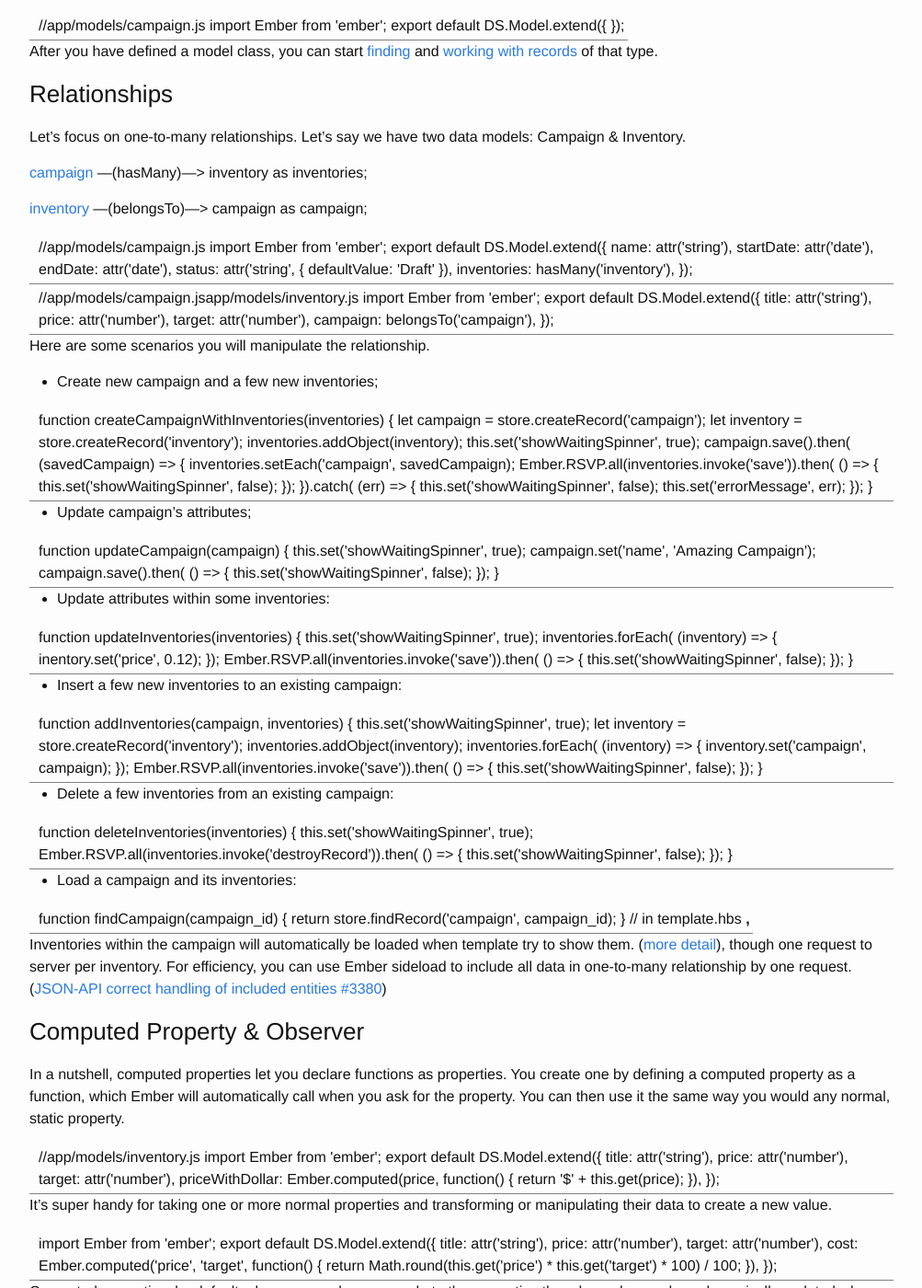
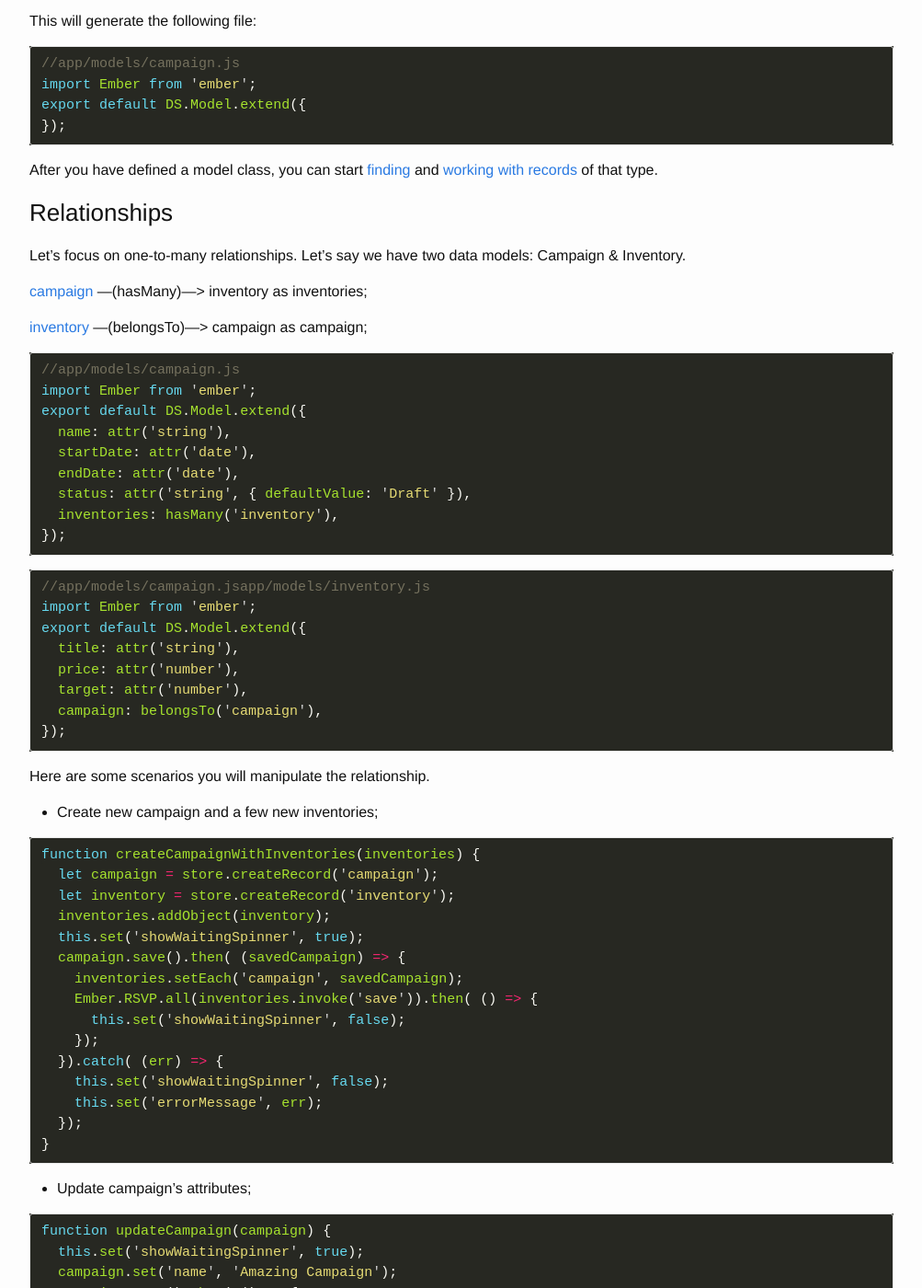
Before and after one commit to touren/touren.github.io, a Jekyll site: the page built from _posts/2016-12-23-Web_App_Architecture_Ember.md, in a window 1280 px wide and 1400 px high, scrolled down 3888 px. Shown: the whole window at 92% size, without its empty margins (138-1141 px from the left). Built offline with Jekyll 4.4.1, drawn with Linux system fonts in a browser that asks for light colours; our own code applies the rules of GitHub Pages for plain Markdown files; comment, search, counter and statistics services are not loaded; some of the changed text lies outside the part shown.

Commit message:
Update 2016-12-23-Web_App_Architecture_Ember.md

````diff
--- a/_posts/2016-12-23-Web_App_Architecture_Ember.md
+++ b/_posts/2016-12-23-Web_App_Architecture_Ember.md
@@ -38,16 +47,13 @@ Ember templates use the syntax of [Handlebars](http://handlebarsjs.com/) templat
 
 Templates can also display properties provided to them from their context, which is either a component or a route (technically, a controller presents the model from the route to the template, but this is rarely used in modern Ember apps and will be deprecated soon). For example:
 
-<table>
-  <tr>
-    <td><div>Hi {{name}}, this is a valid Ember template!</div></td>
-  </tr>
-</table>
+```
+ <div>Hi {{name}}, this is a valid Ember template!</div></td>
+```
 
+Here, `{{name}}` is a property provided by the template's context.
 
-Here, {{name}} is a property provided by the template's context.
-
-Besides properties, double curly braces ({{}}) may also contain helpers and components, which we'll discuss later.
+Besides properties, double curly braces `{{}}` may also contain helpers and components, which we'll discuss later.
 
 **_We can think of Template as View in MVVM_**
 
@@ -93,24 +99,17 @@ Once the request to the server returns with a JSON payload, the adapter resolves
 
 A model is a class that defines the properties and behavior of the data that you present to the user. To create a model, e.g a campaign, run:
 
-<table>
-  <tr>
-    <td>ember generate model campaign</td>
-  </tr>
-</table>
-
+```
+ember generate model campaign
+```
 
 This will generate the following file:
-
-<table>
-  <tr>
-    <td>//app/models/campaign.js
+```javascript
+//app/models/campaign.js
 import Ember from 'ember';
 export default DS.Model.extend({
-});</td>
-  </tr>
-</table>
-
+});
+```
 
 After you have defined a model class, you can start [finding](https://guides.emberjs.com/v2.9.0/models/finding-records) and [working with records](https://guides.emberjs.com/v2.9.0/models/creating-updating-and-deleting-records) of that type.
 
@@ -122,9 +121,8 @@ Let’s focus on one-to-many relationships. Let’s say we have two data models:
 
 [inventory](https://github.com/swarmnyc/AppTalks/blob/ads/dev/AdPortal/frontend/app/models/campaign-episode.js) ---(belongsTo)---> campaign as campaign;
 
-<table>
-  <tr>
-    <td>//app/models/campaign.js
+```javascript
+//app/models/campaign.js
 import Ember from 'ember';
 export default DS.Model.extend({
   name: attr('string'),
@@ -132,32 +130,26 @@ export default DS.Model.extend({
   endDate: attr('date'),
   status: attr('string', { defaultValue: 'Draft' }),
   inventories: hasMany('inventory'),
-});</td>
-  </tr>
-</table>
+});
+```
 
-
-<table>
-  <tr>
-    <td>//app/models/campaign.jsapp/models/inventory.js
+```javascript
+//app/models/campaign.jsapp/models/inventory.js
 import Ember from 'ember';
 export default DS.Model.extend({
   title: attr('string'),
   price: attr('number'),
   target: attr('number'),
   campaign: belongsTo('campaign'),
-});</td>
-  </tr>
-</table>
-
+});
+```
 
 Here are some scenarios you will manipulate the relationship.
 
 * Create new campaign and a few new inventories;
 
-<table>
-  <tr>
-    <td>function createCampaignWithInventories(inventories) {
+```javascript
+function createCampaignWithInventories(inventories) {
   let campaign = store.createRecord('campaign');
   let inventory = store.createRecord('inventory');
   inventories.addObject(inventory);
@@ -171,31 +163,26 @@ Here are some scenarios you will manipulate the relationship.
     this.set('showWaitingSpinner', false);
     this.set('errorMessage', err);
   });
-}</td>
-  </tr>
-</table>
-
+}
+```
 
 * Update campaign’s attributes;
 
-<table>
-  <tr>
-    <td>function updateCampaign(campaign) {
+```javascript
+function updateCampaign(campaign) {
   this.set('showWaitingSpinner', true);
   campaign.set('name', 'Amazing Campaign');
   campaign.save().then( () => {
     this.set('showWaitingSpinner', false);
   });
-}</td>
-  </tr>
-</table>
+}
+```
 
 
 * Update attributes within some inventories:
 
-<table>
-  <tr>
-    <td>function updateInventories(inventories) {
+```javascript
+function updateInventories(inventories) {
   this.set('showWaitingSpinner', true);
   inventories.forEach( (inventory) => {
     inentory.set('price', 0.12);
@@ -203,16 +190,13 @@ Here are some scenarios you will manipulate the relationship.
   Ember.RSVP.all(inventories.invoke('save')).then( () => {
     this.set('showWaitingSpinner', false);
   });
-}</td>
-  </tr>
-</table>
-
+}
+```
 
 * Insert a few new inventories to an existing campaign:
 
-<table>
-  <tr>
-    <td>function addInventories(campaign, inventories) {
+```javascript
+function addInventories(campaign, inventories) {
   this.set('showWaitingSpinner', true);
   let inventory = store.createRecord('inventory');
   inventories.addObject(inventory);
@@ -222,39 +206,31 @@ Here are some scenarios you will manipulate the relationship.
   Ember.RSVP.all(inventories.invoke('save')).then( () => {
     this.set('showWaitingSpinner', false);
   });
-}</td>
-  </tr>
-</table>
-
+}
+```
 
 * Delete a few inventories from an existing campaign:
 
-<table>
-  <tr>
-    <td>function deleteInventories(inventories) {
+```javascript
+function deleteInventories(inventories) {
   this.set('showWaitingSpinner', true);
   Ember.RSVP.all(inventories.invoke('destroyRecord')).then( () => {
     this.set('showWaitingSpinner', false);
   });
-}</td>
-  </tr>
-</table>
-
+}
+```
 
 * Load a campaign and its inventories:
 
-<table>
-  <tr>
-    <td>function findCampaign(campaign_id) {
+```javascript
+function findCampaign(campaign_id) {
   return store.findRecord('campaign', campaign_id);
 }
 // in template.hbs
 {{#each campaign.inventories as |inventory|}}
   <strong>{{inventory.title}},{{inventory.price}}</strong>
 {{/each}}</td>
-  </tr>
-</table>
-
+```
 
 Inventories within the campaign will automatically be loaded when template try to show them. ([more detail](http://stackoverflow.com/questions/30219519/ember-js-loading-related-models-directly?answertab=votes#tab-top)), though one request to server per inventory. For efficiency, you can use Ember sideload to include all data in one-to-many relationship by one request. ([JSON-API correct handling of included entities #3380](https://github.com/emberjs/data/issues/3380))
 
@@ -262,9 +238,8 @@ Inventories within the campaign will automatically be loaded when template try t
 
 In a nutshell, computed properties let you declare functions as properties. You create one by defining a computed property as a function, which Ember will automatically call when you ask for the property. You can then use it the same way you would any normal, static property.
 
-<table>
-  <tr>
-    <td>//app/models/inventory.js
+```javascript
+//app/models/inventory.js
 import Ember from 'ember';
 export default DS.Model.extend({
   title: attr('string'),
@@ -273,16 +248,14 @@ export default DS.Model.extend({
   priceWithDollar: Ember.computed(price, function() {
     return '$' + this.get(price);
   }),
-});</td>
-  </tr>
-</table>
+});
+```
 
 
 It's super handy for taking one or more normal properties and transforming or manipulating their data to create a new value.
 
-<table>
-  <tr>
-    <td>import Ember from 'ember';
+```javascript
+import Ember from 'ember';
 export default DS.Model.extend({
   title: attr('string'),
   price: attr('number'),
@@ -290,16 +263,13 @@ export default DS.Model.extend({
   cost: Ember.computed('price', 'target', function() {
     return Math.round(this.get('price') * this.get('target') * 100) / 100;
   }),
-});</td>
-  </tr>
-</table>
-
+})
+```
 
 Computed properties, by default, observe any changes made to the properties they depend on and are dynamically updated when they're called. Let's use computed properties to dynamically update.
 
-<table>
-  <tr>
-    <td>function test() {
+```javascript
+function test() {
   inventory.set('price', 1.0);
   inventory.set('target', 1000);
   inventory.get('cost'); // return 1000.0
@@ -307,16 +277,13 @@ Computed properties, by default, observe any changes made to the properties they
 
   inventory.set('price', 2.0);
   inventory.get('cost'); // return 2000.0
-}</td>
-  </tr>
-</table>
-
+}
+```
 
 Sometimes you have a computed property whose value depends on the properties of items in an array.
 
-<table>
-  <tr>
-    <td>//app/components/campaign-episode-cost-subtotal.js
+```javascript
+//app/components/campaign-episode-cost-subtotal.js
 import Ember from 'ember';
 export default Ember.Component.extend({
   sumCost: Ember.computed("model.@each.target", function() {
@@ -327,16 +294,13 @@ export default Ember.Component.extend({
     });
     return sumCost.toFixed(2);
   }),
-});</td>
-  </tr>
-</table>
-
+});
+```
 
 Or you can use computed macro to filter an array by the keyword. You will get a new filter array whenever the keyword or original array changed.
 
-<table>
-  <tr>
-    <td>//app/components/campaign-table-select.js
+```javascript
+//app/components/campaign-table-select.js
 import Ember from 'ember';
 export default Ember.Component.extend({
   filteredModel: Ember.computed.filter('model', function(item) {
@@ -349,10 +313,8 @@ export default Ember.Component.extend({
     }
     return item.get('name').includes(keyword);
   }).property('keyword', 'model.[]'),
-});</td>
-  </tr>
-</table>
-
+});
+```
 
 ### Changeset and Validations
 
````
Also changed, not shown: other parts of _posts/2016-12-23-Web_App_Architecture_Ember.md (+10 -1 lines).
